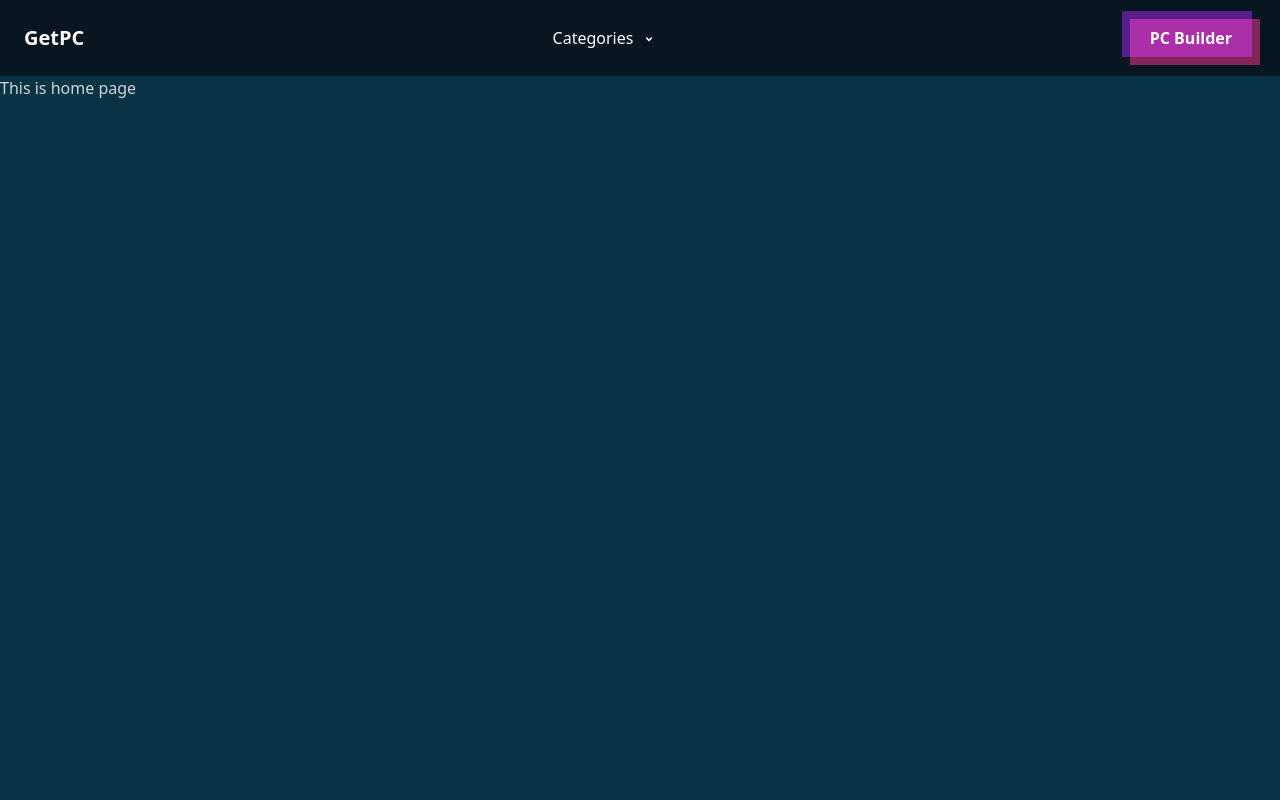
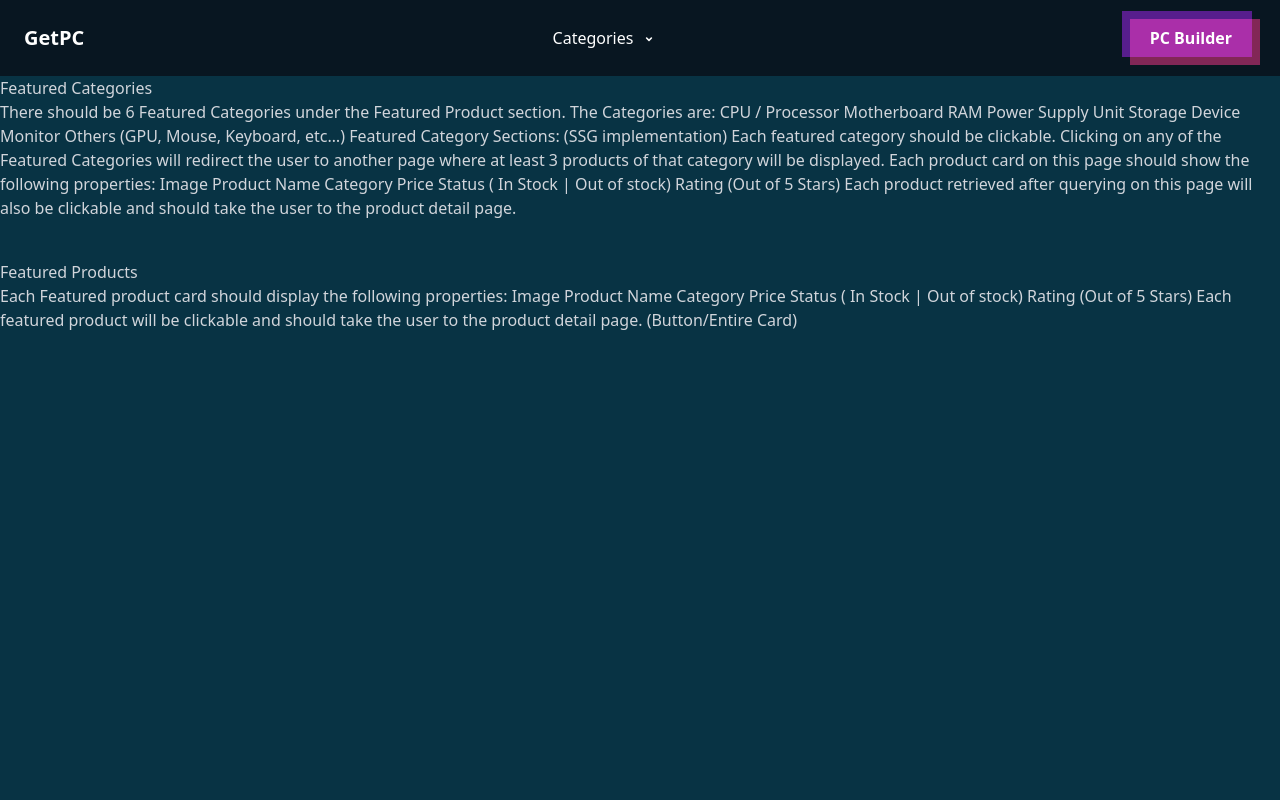
Before and after one commit to Oliulla/getpc, a Next.js app: page / in a window 1280 px wide. Shown: the top 800 px of the page. Built offline with nearby package versions, Linux system fonts and the light colour scheme.

Commit message:
[DONE]: Making structure for product category and products

```diff
--- a/src/components/Layouts/RootLayout.js
+++ b/src/components/Layouts/RootLayout.js
@@ -1,6 +1,6 @@
 import React from "react";
-import Navbar from "../onetime/Navbar";
-import Footer from "../onetime/Footer";
+import Navbar from "../__onetime_used/Navbar";
+import Footer from "../__onetime_used/Footer";
 
 const RootLayout = ({ children }) => {
   return (
--- /dev/null
+++ b/src/components/__onetime_used/__home/__Home_Component.js
@@ -0,0 +1,22 @@
+import FeaturedCategoryCard from '@/components/__shared_multiple_time/__featured_categories/__Featured_Category_Card';
+import FeaturedProductCard from '@/components/__shared_multiple_time/__featured_products/__Featured_Product_Card';
+import React from 'react';
+
+const HomeComponent = () => {
+    return (
+        <div>
+            <div className='flex flex-col gap-y-10'>
+                <div>
+                    <h1>Featured Categories</h1>
+                    <FeaturedCategoryCard />
+                </div>
+                <div>
+                    <h1>Featured Products</h1>
+                    <FeaturedProductCard />
+                </div>
+            </div>
+        </div>
+    );
+};
+
+export default HomeComponent;
--- /dev/null
+++ b/src/components/__shared_multiple_time/__featured_categories/__Featured_Category_Card.js
@@ -0,0 +1,30 @@
+import React from 'react';
+
+const FeaturedCategoryCard = () => {
+    return (
+        <div>
+            There should be 6 Featured Categories under the Featured Product section. The Categories are:
+
+            CPU / Processor
+            Motherboard
+            RAM
+            Power Supply Unit
+            Storage Device
+            Monitor
+            Others (GPU, Mouse, Keyboard, etc…)
+            Featured Category Sections: (SSG implementation)
+            Each featured category should be clickable.
+            Clicking on any of the Featured Categories will redirect the user to another page where at least 3 products of that category will be displayed.
+            Each product card on this page should show the following properties:
+            Image
+            Product Name
+            Category
+            Price
+            Status ( In Stock | Out of stock)
+            Rating (Out of 5 Stars)
+            Each product retrieved after querying on this page will also be clickable and should take the user to the product detail page.
+        </div>
+    );
+};
+
+export default FeaturedCategoryCard;
--- /dev/null
+++ b/src/components/__shared_multiple_time/__featured_products/__Featured_Product_Card.js
@@ -0,0 +1,19 @@
+import React from 'react';
+
+const FeaturedProductCard = () => {
+    return (
+        <div>
+            <div className='Card'>Each Featured product card should display the following properties:
+                Image
+                Product Name
+                Category
+                Price
+                Status ( In Stock | Out of stock)
+                Rating (Out of 5 Stars)
+                Each featured product will be clickable and should take the user to the product detail page. (Button/Entire Card)
+            </div>
+        </div>
+    );
+};
+
+export default FeaturedProductCard;
--- a/src/pages/index.js
+++ b/src/pages/index.js
@@ -1,4 +1,5 @@
 import RootLayout from "@/components/Layouts/RootLayout";
+import HomeComponent from "@/components/__onetime_used/__home/__Home_Component";
 import Head from "next/head";
 import React from "react";
 
@@ -8,7 +9,9 @@ const HomePage = () => {
       <Head>
         <title>GetPC | Home</title>
       </Head>
-      <section>This is home page</section>
+      <section>
+        <HomeComponent />
+      </section>
     </>
   )
 };
```
Also changed, not shown: src/components/__onetime_used/Footer.js (renamed from src/components/onetime/Footer.js), src/components/__onetime_used/Navbar.js (renamed from src/components/onetime/Navbar.js).
